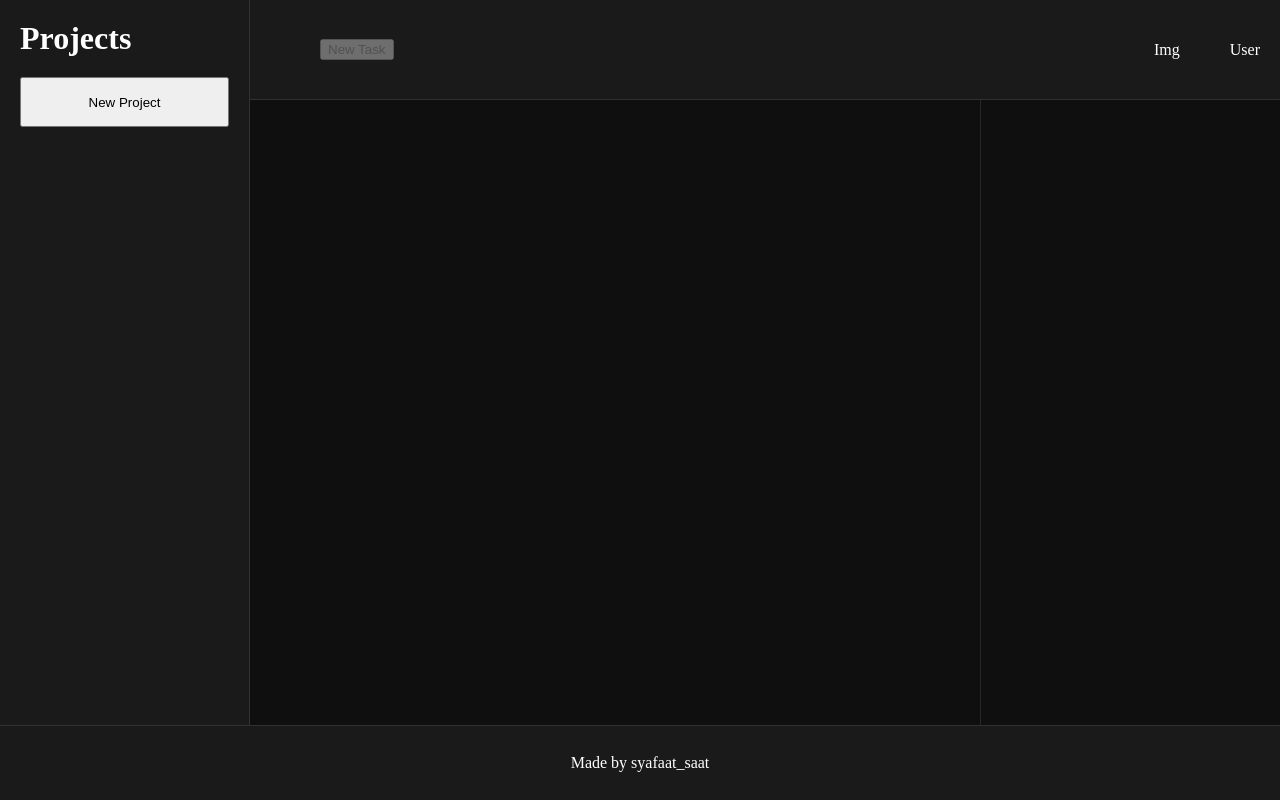
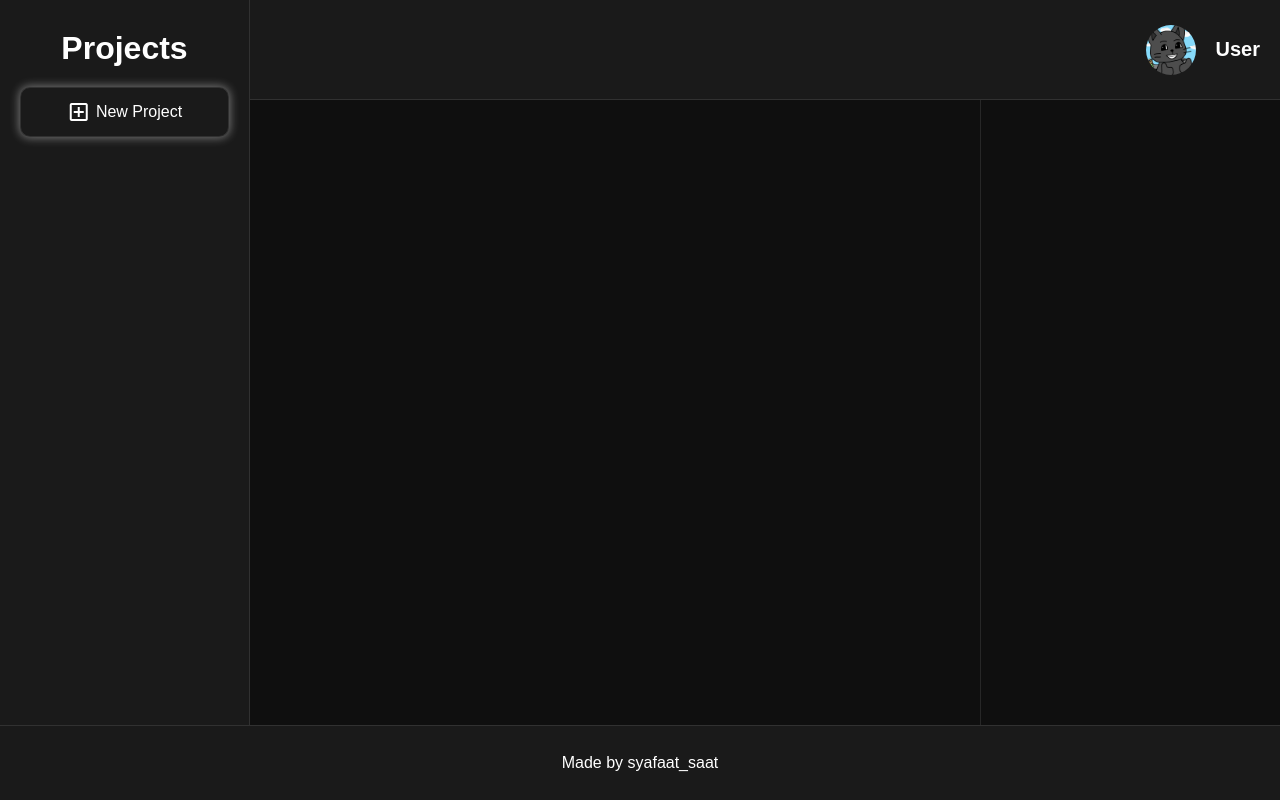
Before and after one commit to syafaatsaat/what-to-do, a website built with webpack: page src/index.html in a window 1280 px wide. Built offline with nearby package versions, Linux system fonts and the light colour scheme; a web font is replaced by a local one.

Commit message:
Add styling to project container and navbar

```diff
--- a/src/index.html
+++ b/src/index.html
@@ -5,23 +5,29 @@
     <meta name="viewport" content="width=device-width, initial-scale=1.0">
     <title>what to-do</title>
 
-    <link rel="stylesheet" href="https://fonts.googleapis.com/css2?family=Material+Symbols+Outlined:opsz,wght,FILL,GRAD@20..48,100..700,0..1,-50..200&icon_names=check_box,delete,edit" />
+    <link rel="preconnect" href="https://fonts.googleapis.com">
+    <link rel="preconnect" href="https://fonts.gstatic.com" crossorigin>
+    <link href="https://fonts.googleapis.com/css2?family=Google+Sans:ital,opsz,wght@0,17..18,400..700;1,17..18,400..700&display=swap" rel="stylesheet">
+    <link rel="stylesheet" href="https://fonts.googleapis.com/css2?family=Material+Symbols+Outlined:opsz,wght,FILL,GRAD@20,400,0,0&icon_names=add_box,check_box,delete,edit" />
 </head>
 <body>
     <div id="container">
         <div id="projects">
             <h1>Projects</h1>
-            <button id="new-project-btn">New Project</button>
+            <button id="new-project-btn">
+                <span class="material-symbols-outlined">add_box</span>
+                New Project
+            </button>
             <div id="project-list">
             </div>
         </div>
         <div id="navbar">
             <div id="project-controls">
                 <h2 id="current-project"></h2>
-                <button id="new-task-btn" disabled>New Task</button>
+                <button id="new-task-btn" disabled hidden>New Task</button>
             </div>
-            <div>
-                <p>Img</p>
+            <div id="user-info">
+                <img src="./img/thumbs_up.png" alt="user_dp" class="user-dp">
                 <p>User</p>
             </div>
         </div>
--- a/src/js/screencontroller.js
+++ b/src/js/screencontroller.js
@@ -117,7 +117,7 @@ class Renderer {
             titleSpan.classList.add("project-title");
 
             const iconsDiv = document.createElement("div");
-            iconsDiv.classList.add("icons");
+            iconsDiv.classList.add("icon-project");
 
             const editIcon = document.createElement("span");
             editIcon.classList.add("material-symbols-outlined");
@@ -170,6 +170,7 @@ class Renderer {
 
         document.querySelector("#current-project").textContent = project.title;
         newTaskBtn.disabled = false;
+        newTaskBtn.hidden = false;
         if (!project.tasks) {
             const noTaskP = document.createElement("p");
             noTaskP.textContent = "No task for now :)";
@@ -177,8 +178,6 @@ class Renderer {
 
             return;
         }
-
-        console.log(project);
 
         // todo: render every task from project.tasks
         project.tasks.forEach(task => {
@@ -211,7 +210,7 @@ class Renderer {
             descriptionP.textContent = task.description;
 
             const iconsDiv = document.createElement("div");
-            iconsDiv.classList.add("icon-container");
+            iconsDiv.classList.add("icon-task");
 
             const checkBoxIcon = document.createElement("span");
             checkBoxIcon.classList.add("material-symbols-outlined");
--- a/src/styles.css
+++ b/src/styles.css
@@ -5,6 +5,8 @@
   --task-bg-color: rgb(20, 20, 20);
   --border-color: rgba(255, 255, 255, 0.1);
   --completed-color: lime;
+  --active-project-color: rgb(43, 78, 231);
+  --other-project-color: rgb(93, 116, 218);
 }
 
 /* ELEMENTS ---------------------------------------------------------------- */
@@ -41,6 +43,10 @@ textarea {
   display: grid;
   grid-template-columns: 250px auto 300px;
   grid-template-rows: 100px auto 75px;
+
+  font-family: "Google Sans", sans-serif;
+  font-style: normal;
+  font-weight: 400;
 }
 
 /* PROJECT DIV ------------------------------------------------------------- */
@@ -52,18 +58,19 @@ textarea {
   grid-row: 1 / 3;
 
   padding: 20px;
+  padding-top: 30px;
 
   display: flex;
   flex-direction: column;
   gap: 20px;
 }
 
-#new-project-btn {
-  height: 50px;
+#projects > * {
+  width: 100%;
 }
 
-#projects > * {
-  width: 100%;
+#projects > h1 {
+  text-align: center;
 }
 
 #project-list {
@@ -72,12 +79,46 @@ textarea {
   gap: 10px;
 }
 
-#project-list > button {
+#new-project-btn,
+.project-btn {
   width: 100%;
   height: 50px;
+  padding: 10px;
+  font-size: 16px;
+
   display: flex;
+  align-items: center;
+
+  background-color: transparent;
+  color: white;
+
+  border: 1px solid var(--border-color);
+  border-radius: 10px;
+
+  cursor: pointer;
+}
+
+#new-project-btn {
+  justify-content: center;
+  gap: 5px;
+  color: white;
+  -webkit-box-shadow:0px 0px 10px 1px rgba(255,255,255,0.4);
+  -moz-box-shadow: 0px 0px 10px 1px rgba(255,255,255,0.4);
+  box-shadow: 0px 0px 10px 1px rgba(255,255,255,0.4);
+}
+
+.project-btn {
   justify-content: space-between;
-  align-items: center;
+  background-color: var(--other-project-color);
+}
+
+.project-btn.active {
+  background-color: var(--active-project-color);
+}
+
+.icon-project {
+  display: flex;
+  gap: 5px;
 }
 
 /* NAVBAR ------------------------------------------------------------------ */
@@ -99,7 +140,47 @@ textarea {
 #navbar > div {
   display: flex;
   flex-direction: row;
-  gap: 50px;
+}
+
+#project-controls {
+  display: flex;
+  align-items: center;
+  gap: 40px;
+}
+
+#new-task-btn {
+  width: 120px;
+  height: 40px;
+
+  color: white;
+  background-color: transparent;
+  border: 1px solid var(--border-color);
+  border-radius: 10px;
+  font-size: 16px;
+
+  -webkit-box-shadow:0px 0px 10px 1px rgba(255,255,255,0.4);
+  -moz-box-shadow: 0px 0px 10px 1px rgba(255,255,255,0.4);
+  box-shadow: 0px 0px 10px 1px rgba(255,255,255,0.4);
+
+  cursor: pointer;
+}
+
+#user-info {
+  display: flex;
+  align-items: center;
+  gap: 20px;
+}
+
+#user-info > p {
+  font-size: 20px;
+  font-weight: bold;
+}
+
+.user-dp {
+  width: 50px;
+  height: 50px;
+
+  border-radius: 50%;
 }
 
 /* TASK DIV ---------------------------------------------------------------- */
@@ -119,11 +200,20 @@ textarea {
 
 .task {
   height: 200px;
-  color: white;
+  padding: 20px;
   border: 1px solid var(--border-color);
   border-radius: 10px;
-  padding: 20px;
+
   background-color: var(--task-bg-color);
+  color: white;
+
+  cursor: pointer;
+}
+
+.task.active {
+  -webkit-box-shadow:0px 0px 10px 1px rgba(43,77,231,0.75);
+  -moz-box-shadow: 0px 0px 10px 1px rgba(43,77,231,0.75);
+  box-shadow: 0px 0px 10px 1px rgba(43,77,231,0.75);
 }
 
 .icon-container {
```
Also changed, not shown: src/img/thumbs_up.png (added).
